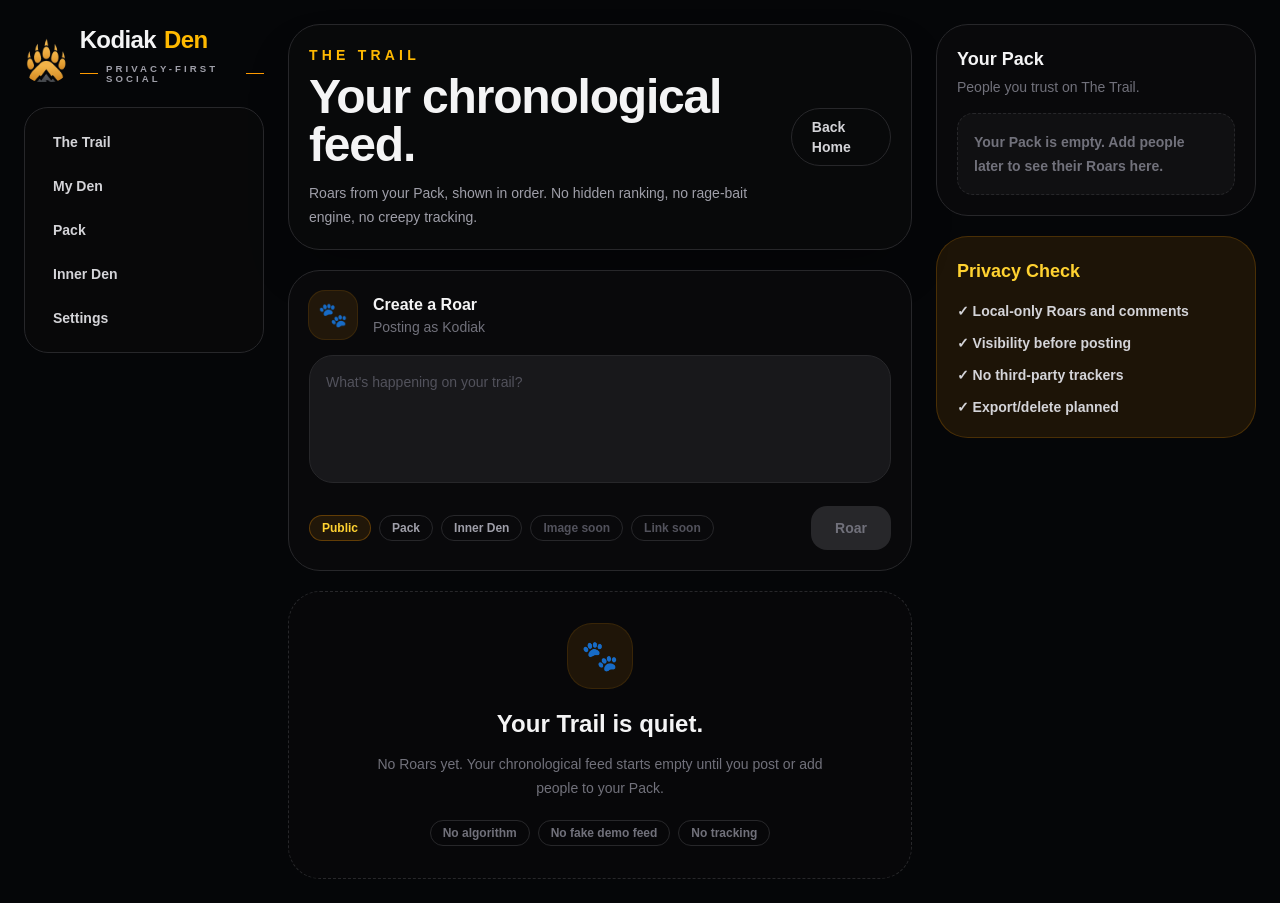
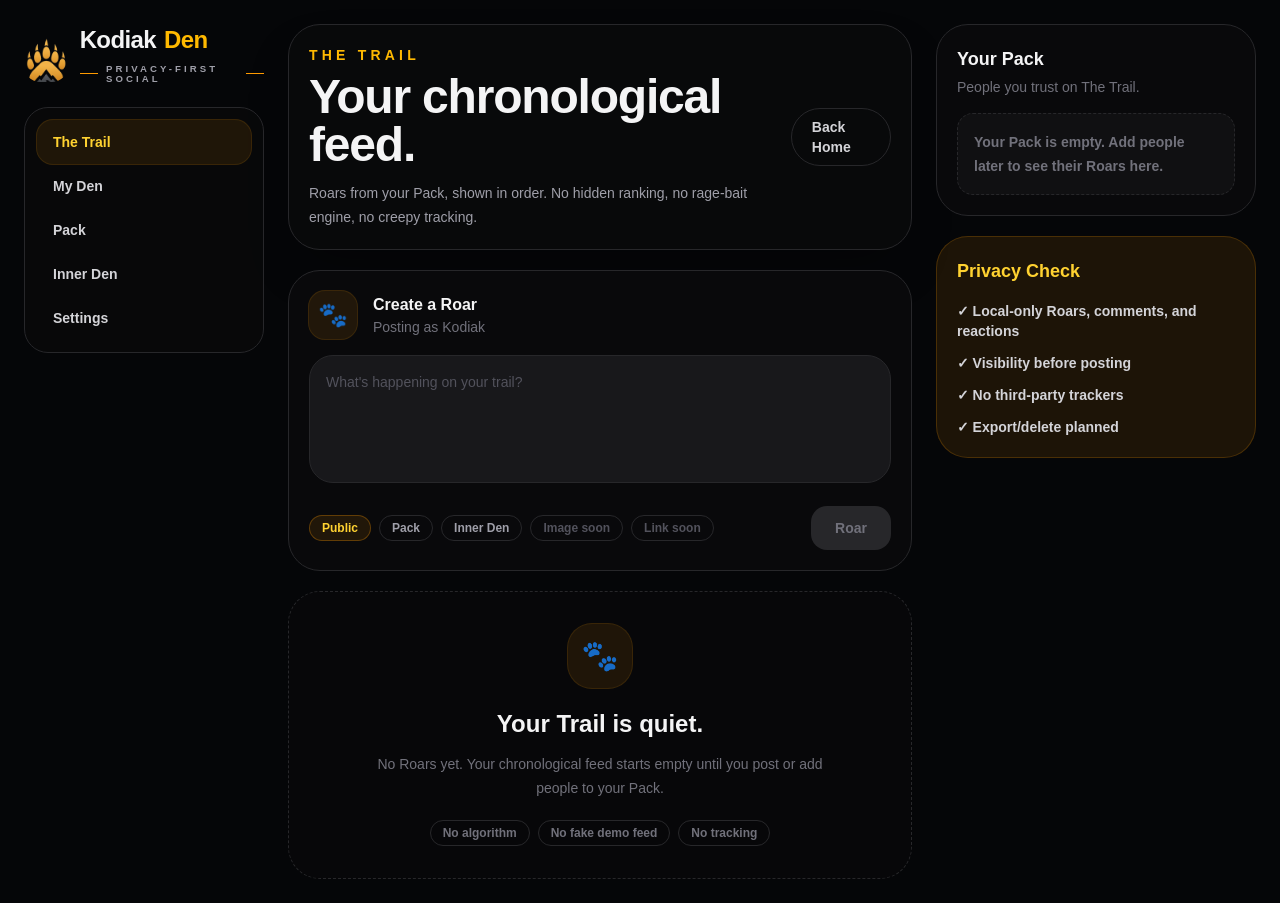
Before and after one commit to PapaKodiak92/kodiak-den, a Next.js app: page /den in a window 1280 px wide. Built offline with nearby package versions, Linux system fonts and the light colour scheme.

Commit message:
Add Paws Up and Paws Down reactions

```diff
--- a/app/den/page.tsx
+++ b/app/den/page.tsx
@@ -6,6 +6,7 @@ import { useEffect, useState } from "react";
 import kodiakDenLogo from "../../assets/kodiak-den-logo.png";
 
 type Visibility = "Public" | "Pack" | "Inner Den";
+type RoarReaction = "up" | "down" | null;
 
 type RoarComment = {
   id: string;
@@ -22,13 +23,22 @@ type Roar = {
   time: string;
   visibility: Visibility;
   text: string;
-  pawprints: number;
+  pawsUp: number;
+  pawsDown: number;
+  reaction: RoarReaction;
   comments: RoarComment[];
-  hasPawprinted: boolean;
 };
 
 const pack: string[] = [];
 const storageKey = "kodiak-den-local-roars";
+
+const navItems = [
+  { label: "The Trail", href: "/den" },
+  { label: "My Den", href: "/my-den" },
+  { label: "Pack", href: "/my-den" },
+  { label: "Inner Den", href: "/my-den" },
+  { label: "Settings", href: "/my-den" },
+];
 
 function KodiakBrand() {
   return (
@@ -99,7 +109,11 @@ function normalizeStoredRoars(rawRoars: unknown): Roar[] {
   return rawRoars
     .filter((rawRoar) => rawRoar && typeof rawRoar === "object")
     .map((rawRoar) => {
-      const storedRoar = rawRoar as Partial<Roar> & { comments?: unknown };
+      const storedRoar = rawRoar as Partial<Roar> & {
+        comments?: unknown;
+        pawprints?: number;
+        hasPawprinted?: boolean;
+      };
       const comments = Array.isArray(storedRoar.comments)
         ? storedRoar.comments.filter((comment): comment is RoarComment => {
             return Boolean(
@@ -113,6 +127,13 @@ function normalizeStoredRoars(rawRoars: unknown): Roar[] {
           })
         : [];
 
+      const legacyPawprints = typeof storedRoar.pawprints === "number" ? storedRoar.pawprints : 0;
+      const legacyReaction = storedRoar.hasPawprinted ? "up" : null;
+      const reaction =
+        storedRoar.reaction === "up" || storedRoar.reaction === "down"
+          ? storedRoar.reaction
+          : legacyReaction;
+
       return {
         id: storedRoar.id ?? crypto.randomUUID(),
         author: storedRoar.author ?? "Kodiak",
@@ -120,9 +141,10 @@ function normalizeStoredRoars(rawRoars: unknown): Roar[] {
         time: storedRoar.time ?? formatLocalTime(),
         visibility: storedRoar.visibility ?? "Public",
         text: storedRoar.text ?? "",
-        pawprints: storedRoar.pawprints ?? 0,
+        pawsUp: storedRoar.pawsUp ?? legacyPawprints,
+        pawsDown: storedRoar.pawsDown ?? 0,
+        reaction,
         comments,
-        hasPawprinted: storedRoar.hasPawprinted ?? false,
       };
     })
     .filter((roar) => roar.text.trim().length > 0);
@@ -172,28 +194,36 @@ export default function DenPage() {
       time: formatLocalTime(),
       visibility,
       text: cleanDraft,
-      pawprints: 0,
+      pawsUp: 0,
+      pawsDown: 0,
+      reaction: null,
       comments: [],
-      hasPawprinted: false,
     };
 
     setRoars((currentRoars) => [roar, ...currentRoars]);
     setDraft("");
   }
 
-  function togglePawprint(roarId: string) {
+  function reactToRoar(roarId: string, nextReaction: Exclude<RoarReaction, null>) {
     setRoars((currentRoars) =>
       currentRoars.map((roar) => {
         if (roar.id !== roarId) {
           return roar;
         }
 
-        const hasPawprinted = !roar.hasPawprinted;
+        const previousReaction = roar.reaction;
+        const isRemovingReaction = previousReaction === nextReaction;
+        const reaction = isRemovingReaction ? null : nextReaction;
+        const removePreviousUp = previousReaction === "up" ? 1 : 0;
+        const removePreviousDown = previousReaction === "down" ? 1 : 0;
+        const addNextUp = !isRemovingReaction && nextReaction === "up" ? 1 : 0;
+        const addNextDown = !isRemovingReaction && nextReaction === "down" ? 1 : 0;
 
         return {
           ...roar,
-          hasPawprinted,
-          pawprints: hasPawprinted ? roar.pawprints + 1 : Math.max(0, roar.pawprints - 1),
+          reaction,
+          pawsUp: Math.max(0, roar.pawsUp - removePreviousUp + addNextUp),
+          pawsDown: Math.max(0, roar.pawsDown - removePreviousDown + addNextDown),
         };
       }),
     );
@@ -267,13 +297,18 @@ export default function DenPage() {
             <KodiakBrand />
 
             <nav className="rounded-3xl border border-zinc-800 bg-zinc-950/80 p-3">
-              {["The Trail", "My Den", "Pack", "Inner Den", "Settings"].map((item) => (
-                <div
-                  key={item}
-                  className="rounded-2xl px-4 py-3 text-sm font-bold text-zinc-300 transition hover:bg-zinc-900 hover:text-amber-300"
+              {navItems.map((item) => (
+                <Link
+                  key={item.label}
+                  href={item.href}
+                  className={
+                    item.label === "The Trail"
+                      ? "block rounded-2xl bg-amber-500/10 px-4 py-3 text-sm font-black text-amber-300 ring-1 ring-amber-500/20"
+                      : "block rounded-2xl px-4 py-3 text-sm font-bold text-zinc-300 transition hover:bg-zinc-900 hover:text-amber-300"
+                  }
                 >
-                  {item}
-                </div>
+                  {item.label}
+                </Link>
               ))}
             </nav>
           </div>
@@ -390,14 +425,24 @@ export default function DenPage() {
 
                     <div className="mt-5 flex flex-wrap gap-3 text-sm font-black text-zinc-400">
                       <button
-                        onClick={() => togglePawprint(roar.id)}
+                        onClick={() => reactToRoar(roar.id, "up")}
                         className={
-                          roar.hasPawprinted
+                          roar.reaction === "up"
                             ? "rounded-full border border-amber-500/40 bg-amber-500/10 px-4 py-2 text-amber-300 transition hover:border-amber-400"
                             : "rounded-full border border-zinc-800 px-4 py-2 transition hover:border-amber-500 hover:text-amber-300"
                         }
                       >
-                        🐾 {roar.pawprints} Pawprints
+                        🐾↑ {roar.pawsUp} Paws Up
+                      </button>
+                      <button
+                        onClick={() => reactToRoar(roar.id, "down")}
+                        className={
+                          roar.reaction === "down"
+                            ? "rounded-full border border-red-500/40 bg-red-500/10 px-4 py-2 text-red-300 transition hover:border-red-400"
+                            : "rounded-full border border-zinc-800 px-4 py-2 transition hover:border-red-500/60 hover:text-red-300"
+                        }
+                      >
+                        🐾↓ {roar.pawsDown} Paws Down
                       </button>
                       <button
                         onClick={() => toggleComments(roar.id)}
@@ -489,7 +534,7 @@ export default function DenPage() {
             <section className="rounded-[2rem] border border-amber-500/20 bg-amber-500/10 p-5">
               <h2 className="text-lg font-black text-amber-300">Privacy Check</h2>
               <div className="mt-4 space-y-3 text-sm font-bold text-zinc-300">
-                <p>✓ Local-only Roars and comments</p>
+                <p>✓ Local-only Roars, comments, and reactions</p>
                 <p>✓ Visibility before posting</p>
                 <p>✓ No third-party trackers</p>
                 <p>✓ Export/delete planned</p>
```
